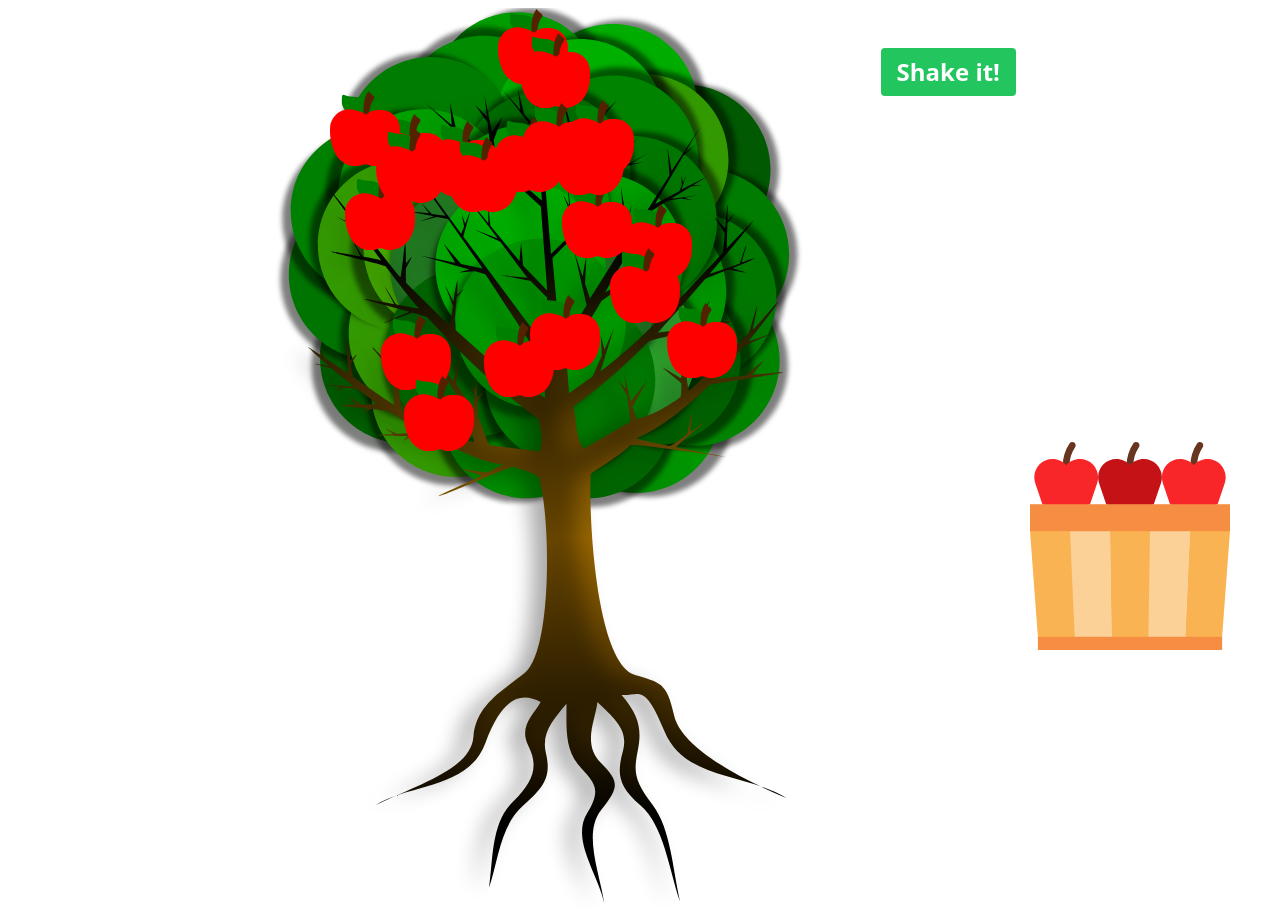
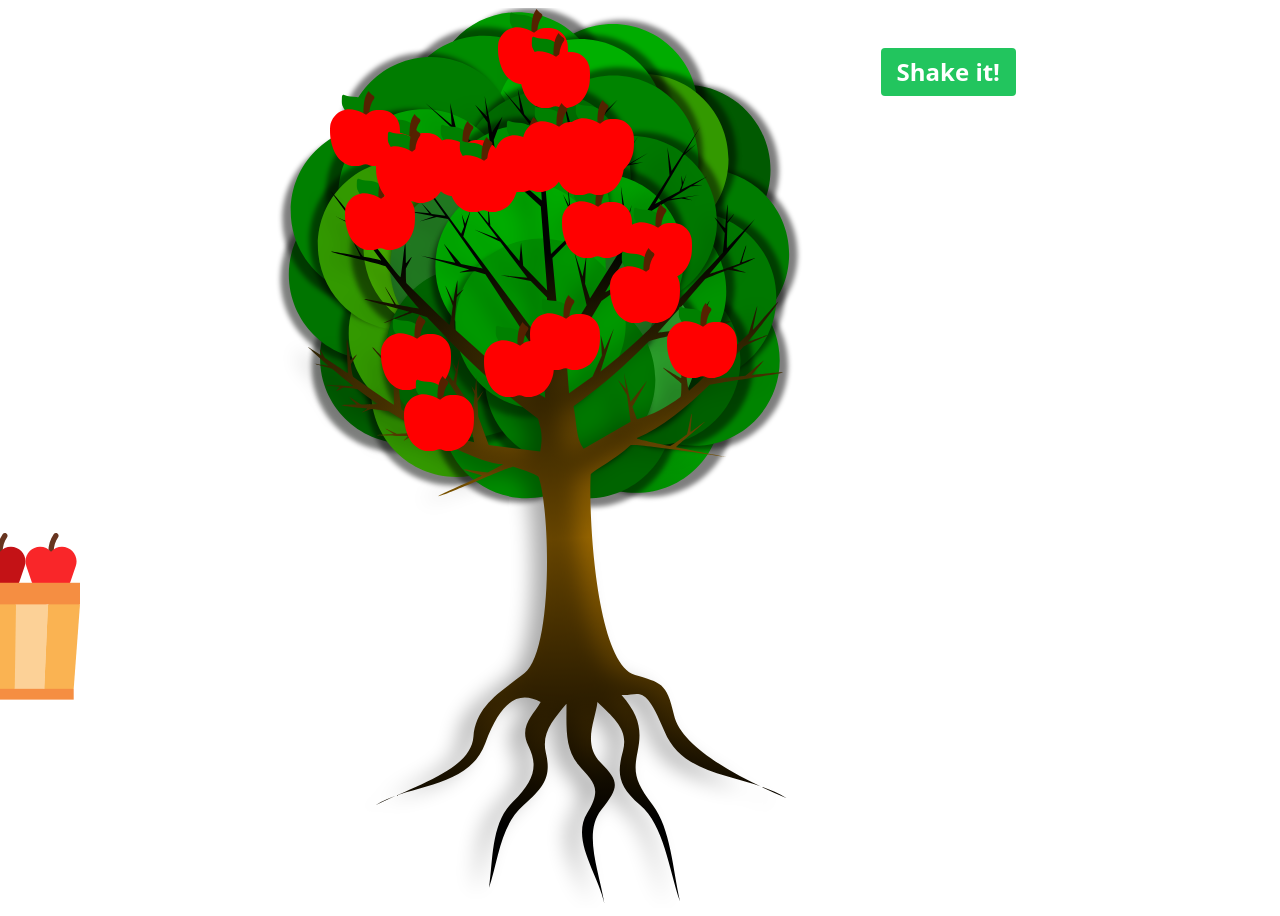
Before and after one commit to KorayAydemir/case-project, a React (Vite) app: page / in a window 1280 px wide. Built offline with nearby package versions, Linux system fonts and the light colour scheme.

Commit message:
feat: basket follows the mouse

```diff
--- a/src/components/Basket/Basket.tsx
+++ b/src/components/Basket/Basket.tsx
@@ -1,9 +1,32 @@
+import { useCallback, useEffect, useState } from "react";
 import { ReactComponent as BasketSvg } from "../../assets/apple_basket-cropped.svg";
 export const Basket = () => {
+    const [pos, setPos] = useState({ x: 0, y: 0 });
+
+    const handleMouseMove = useCallback(
+        (e: Event) => {
+            const { clientX } = e as MouseEvent;
+
+            setPos({ x: clientX, y: pos.y });
+        },
+        [pos.y]
+    );
+
+    useEffect(() => {
+        document.addEventListener("mousemove", handleMouseMove);
+
+        return () => {
+            document.removeEventListener("mousemove", handleMouseMove);
+        };
+    }, [handleMouseMove]);
     return (
         <div
             id="basket"
-            className="absolute w-[200px] bottom-[150px] right-[50px]"
+            className="absolute w-[160px] bottom-[100px]"
+            style={{ transform: `translateX(-50%)`, left: pos.x }}
+            onMouseMove={
+                handleMouseMove as unknown as React.MouseEventHandler<HTMLDivElement>
+            }
         >
             <BasketSvg />
         </div>
```
